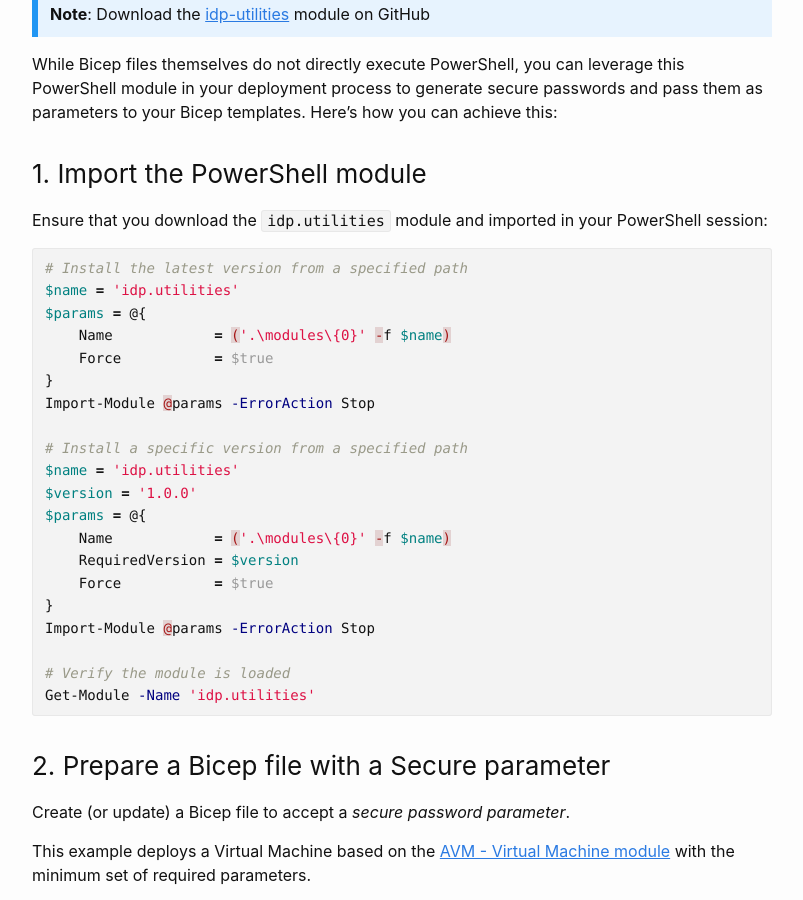
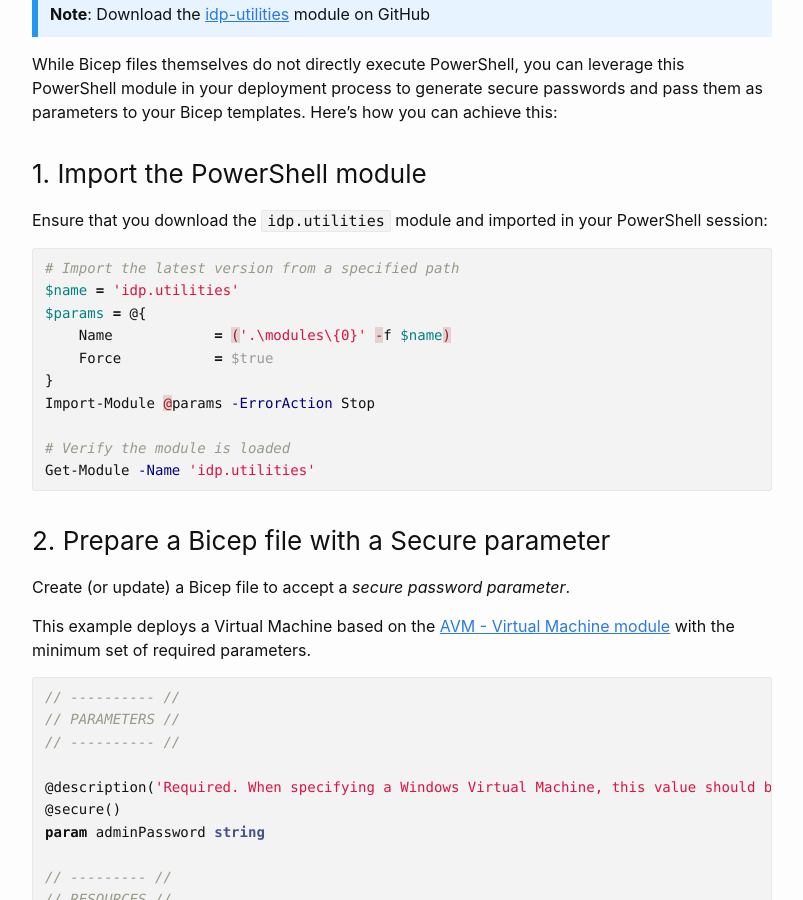
Before and after one commit to msc365/msc365.github.io, a Jekyll site: the page built from _posts/2025-09-23-generate-secure-passwords-for-bicep-deployments.md, in a window 1280 px wide and 900 px high, scrolled down 488 px. Shown: the whole window, without its empty margins (238-1041 px from the left). Built offline with Jekyll 4.4.1, drawn with Linux system fonts in a browser that asks for light colours; some of the changed text lies outside the part shown.

Commit message:
fix: Clarify resource group name in deployment script

````diff
--- a/_posts/2025-09-23-generate-secure-passwords-for-bicep-deployments.md
+++ b/_posts/2025-09-23-generate-secure-passwords-for-bicep-deployments.md
@@ -20,20 +20,10 @@
 Ensure that you download the `idp.utilities` module and imported in your PowerShell session:
 
 ```powershell
-# Install the latest version from a specified path
+# Import the latest version from a specified path
 $name = 'idp.utilities'
 $params = @{
     Name            = ('.\modules\{0}' -f $name)
-    Force           = $true
-}
-Import-Module @params -ErrorAction Stop
-
-# Install a specific version from a specified path
-$name = 'idp.utilities'
-$version = '1.0.0'
-$params = @{
-    Name            = ('.\modules\{0}' -f $name)
-    RequiredVersion = $version
     Force           = $true
 }
 Import-Module @params -ErrorAction Stop
@@ -106,12 +96,15 @@
     <p><strong>Note</strong>: Use Connect-AzAccount to login to Azure before running this script.</p>
 </div>
 
+<div class="important">
+    <p><strong>Note</strong>: The following script assumes that a resource group named 'rg-learn-vmwinsecpwd-tst' exists.</p>
+</div>
+
 <div class="tip">
     <p><strong>Tip</strong>: For production deployments, consider storing the generated password in Azure Key Vault for enhanced security and centralized secret management. Implementing Key Vault integration is beyond the scope of this example.</p>
 </div>
 
 ```powershell
-
 # Generate a default password as secure string
 $secureString = New-PasswordAsSecureString
 
````
Also changed, not shown: other parts of _posts/2025-09-23-generate-secure-passwords-for-bicep-deployments.md (+1 -1 lines).
